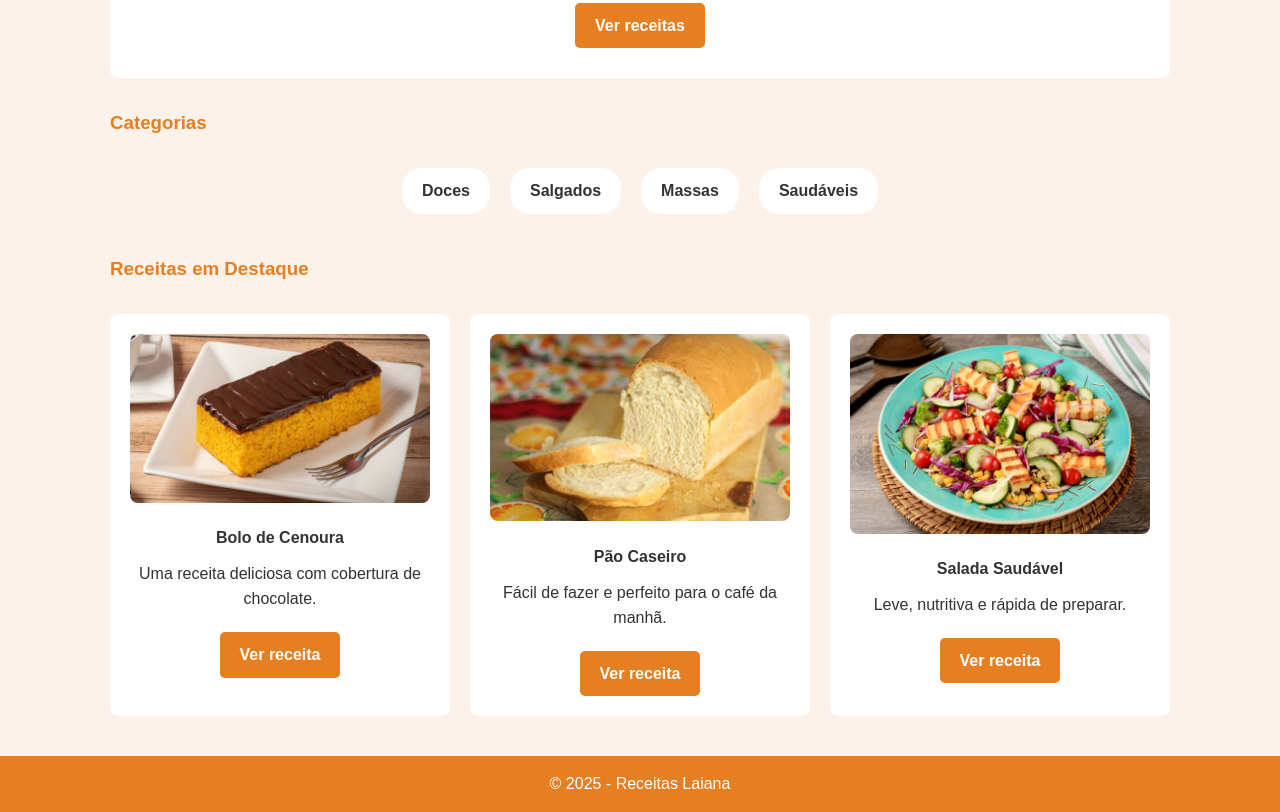
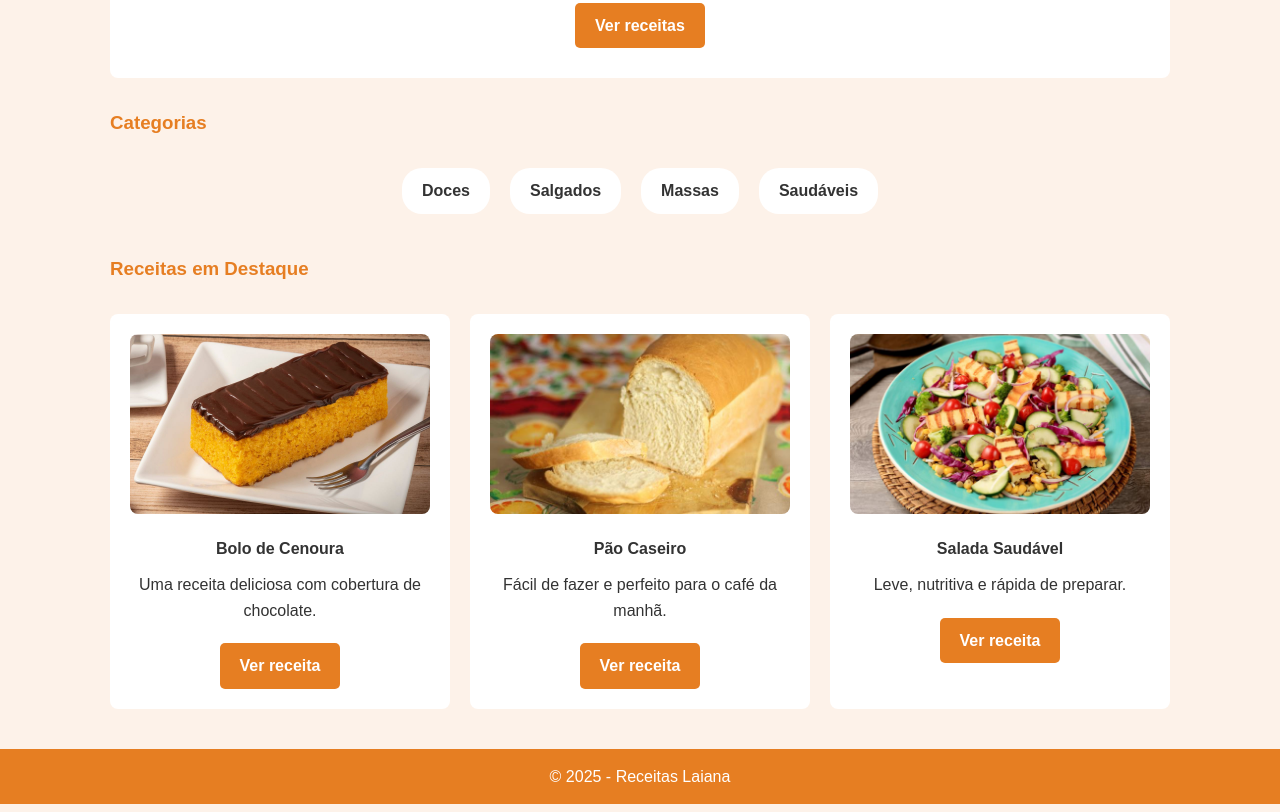
Before and after one commit to laianapinho/Site-de-Receitas, a plain HTML site: page index.html in a window 1280 px wide. Shown: the part 901-1713 px from the top of the page. Drawn offline with Linux system fonts and the light colour scheme.

Commit message:
Adicionando arquivos

```diff
--- a/style.css
+++ b/style.css
@@ -166,9 +166,12 @@ button:hover,
 
 .card img {
   width: 100%;
+  height: 180px;          /* altura fixa para todas as imagens */
+  object-fit: cover;     /* corta sem distorcer */
   border-radius: 8px;
   margin-bottom: 15px;
 }
+
 
 .card h4 {
   margin-bottom: 10px;
```
